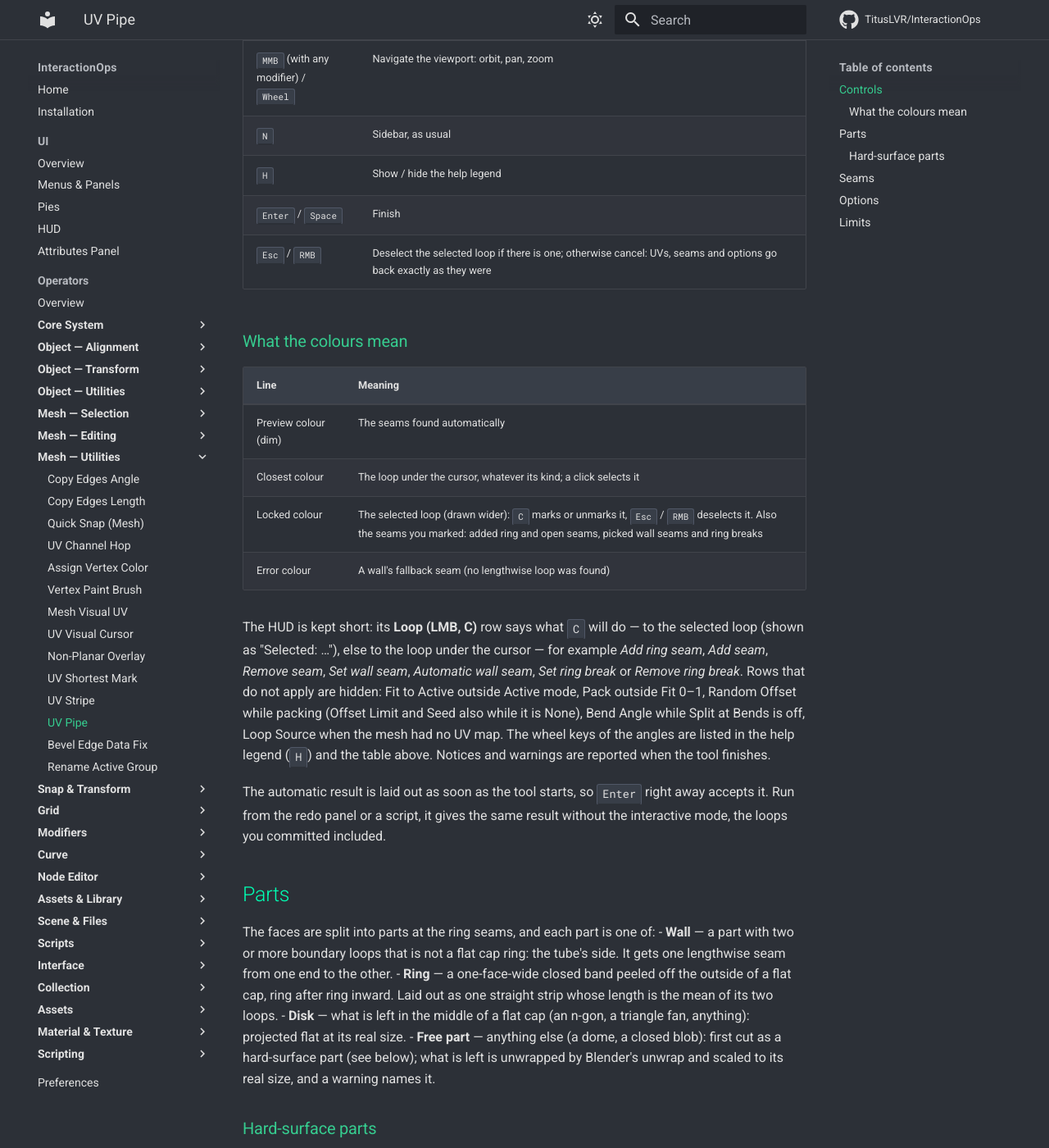
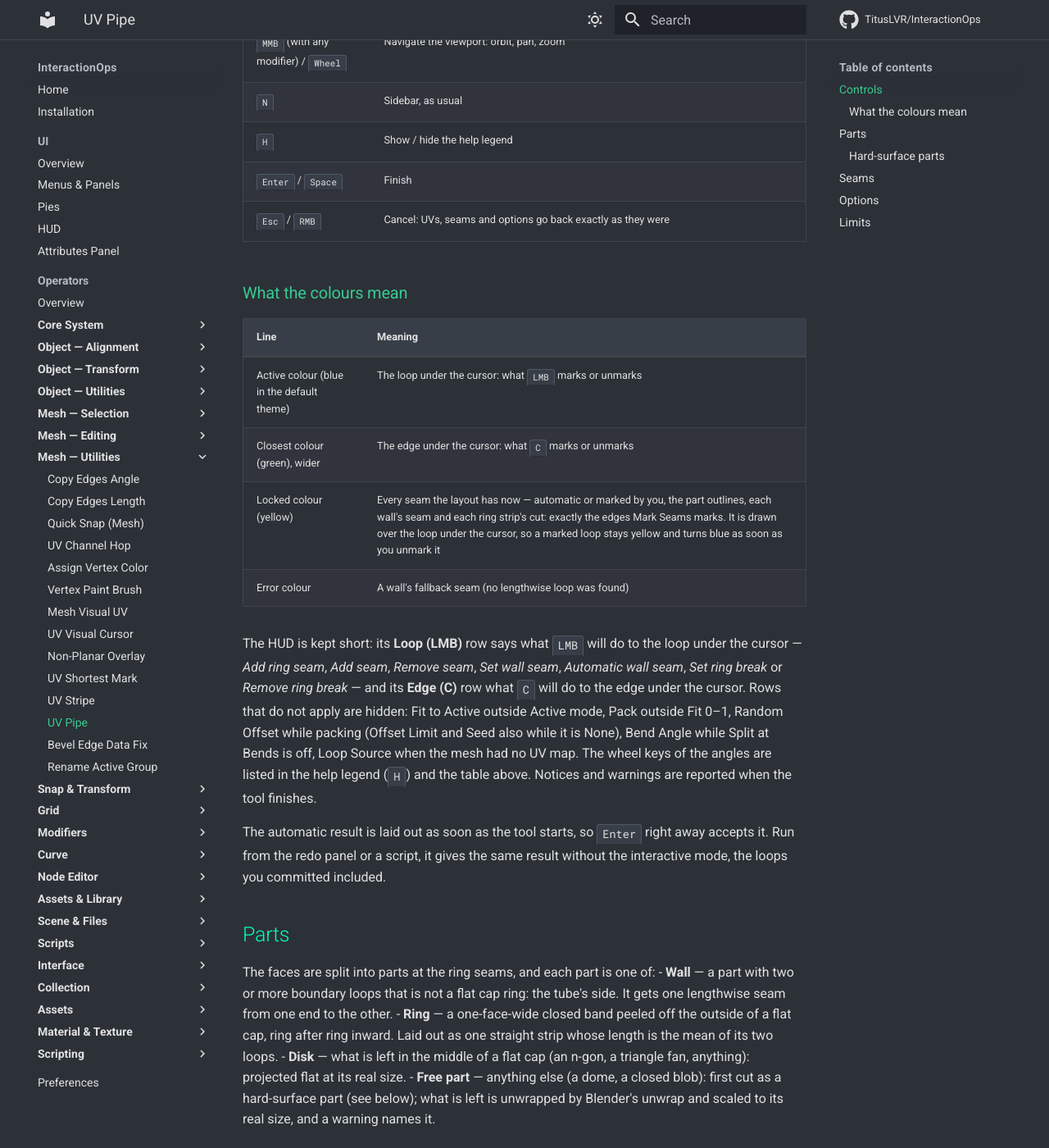
Before and after one commit to TitusLVR/InteractionOps, an MkDocs documentation site: the page built from docs/operators/op_mesh_uv_pipe.md, in a window 1280 px wide and 1400 px high, scrolled down 1783 px. Shown: the whole window at 82% size. Built offline with MkDocs 1.6.1 and Material for MkDocs 9.7.7, drawn with Linux system fonts in a browser that asks for light colours; comment, search, counter and statistics services are not loaded; some of the changed text lies outside the part shown.

Commit message:
feat(uv-pipe): LMB marks or unmarks the loop, C the edge under the cursor; seams are yellow
No selection any more: LMB toggles the mark of the loop under the cursor
at once, C the single edge under it (a ring's break on a ring cross edge),
Alt + C unmarks the whole loop; Esc / RMB cancel. An unmark takes the seam
off in one press, also where an edge the user added is an automatic cut
too. The preview draws the loop under the cursor in the active colour,
every seam the layout marks (exactly what Mark Seams sets, ring cut rungs
included) in yellow above it, fallback seams in the error colour and the
edge under the cursor in green on top. HUD rows Loop (LMB) and Edge (C).

Co-Authored-By: Claude Fable 5.2 <noreply@anthropic.com>

```diff
--- a/docs/operators/op_mesh_uv_pipe.md
+++ b/docs/operators/op_mesh_uv_pipe.md
@@ -9,10 +9,10 @@ Unwraps tubes and their caps in one go: the tube's wall becomes one island with
 ## Controls
 | Key | Action |
 | --- | --- |
-| <kbd>Mouse move</kbd> | Shows the edge under the cursor and the seam loop it would make |
-| <kbd>LMB</kbd> | Select the loop under the cursor; a click on another loop moves the selection. A click never changes the UVs |
-| <kbd>C</kbd> | Mark / unmark the selected loop (with nothing selected: the loop under the cursor, which becomes selected) and lay the UVs out again; the loop stays selected, so <kbd>C</kbd> again undoes it. Every loop can be marked: a ring seam, a wall seam, a ring break or an open seam |
-| <kbd>Alt</kbd>+<kbd>C</kbd> | Unmark the loop under the cursor (with nothing under it: the selected loop), without selecting it: its seam edges stop being seams, your picked wall seam or ring break is dropped |
+| <kbd>Mouse move</kbd> | Shows the edge under the cursor and the seam loop through it |
+| <kbd>LMB</kbd> | Mark the loop under the cursor as a seam, or unmark it when it is one; the UVs are laid out again at once. Every loop can be marked: a ring seam, a wall seam, a ring break or an open seam |
+| <kbd>C</kbd> | The same for the single edge under the cursor: mark or unmark it (on a cross edge of a ring strip: set or take back that ring's break) |
+| <kbd>Alt</kbd>+<kbd>C</kbd> | Unmark the whole loop under the cursor: its seam edges stop being seams, your picked wall seam or ring break is dropped — for a loop that is only partly a seam, where <kbd>LMB</kbd> would mark the rest |
 | <kbd>Alt</kbd>+<kbd>Wheel</kbd> | Step the seam of the wall under the cursor to the next / previous lengthwise loop round the tube |
 | <kbd>Ctrl</kbd>+<kbd>Wheel</kbd> | Loop Angle ±5° |
 | <kbd>Shift</kbd>+<kbd>Wheel</kbd> | Sharp Angle ±5° (<kbd>Ctrl</kbd>+<kbd>Shift</kbd>: ±1°) |
@@ -35,17 +35,17 @@ Unwraps tubes and their caps in one go: the tube's wall becomes one island with
 | <kbd>N</kbd> | Sidebar, as usual |
 | <kbd>H</kbd> | Show / hide the help legend |
 | <kbd>Enter</kbd> / <kbd>Space</kbd> | Finish |
-| <kbd>Esc</kbd> / <kbd>RMB</kbd> | Deselect the selected loop if there is one; otherwise cancel: UVs, seams and options go back exactly as they were |
+| <kbd>Esc</kbd> / <kbd>RMB</kbd> | Cancel: UVs, seams and options go back exactly as they were |
 
 ### What the colours mean
 | Line | Meaning |
 | --- | --- |
-| Preview colour (dim) | The seams found automatically |
-| Closest colour | The loop under the cursor, whatever its kind; a click selects it |
-| Locked colour | The selected loop (drawn wider): <kbd>C</kbd> marks or unmarks it, <kbd>Esc</kbd> / <kbd>RMB</kbd> deselects it. Also the seams you marked: added ring and open seams, picked wall seams and ring breaks |
+| Active colour (blue in the default theme) | The loop under the cursor: what <kbd>LMB</kbd> marks or unmarks |
+| Closest colour (green), wider | The edge under the cursor: what <kbd>C</kbd> marks or unmarks |
+| Locked colour (yellow) | Every seam the layout has now — automatic or marked by you, the part outlines, each wall's seam and each ring strip's cut: exactly the edges Mark Seams marks. It is drawn over the loop under the cursor, so a marked loop stays yellow and turns blue as soon as you unmark it |
 | Error colour | A wall's fallback seam (no lengthwise loop was found) |
 
-The HUD is kept short: its **Loop (LMB, C)** row says what <kbd>C</kbd> will do — to the selected loop (shown as "Selected: …"), else to the loop under the cursor — for example *Add ring seam*, *Add seam*, *Remove seam*, *Set wall seam*, *Automatic wall seam*, *Set ring break* or *Remove ring break*. Rows that do not apply are hidden: Fit to Active outside Active mode, Pack outside Fit 0–1, Random Offset while packing (Offset Limit and Seed also while it is None), Bend Angle while Split at Bends is off, Loop Source when the mesh had no UV map. The wheel keys of the angles are listed in the help legend (<kbd>H</kbd>) and the table above. Notices and warnings are reported when the tool finishes.
+The HUD is kept short: its **Loop (LMB)** row says what <kbd>LMB</kbd> will do to the loop under the cursor — *Add ring seam*, *Add seam*, *Remove seam*, *Set wall seam*, *Automatic wall seam*, *Set ring break* or *Remove ring break* — and its **Edge (C)** row what <kbd>C</kbd> will do to the edge under the cursor. Rows that do not apply are hidden: Fit to Active outside Active mode, Pack outside Fit 0–1, Random Offset while packing (Offset Limit and Seed also while it is None), Bend Angle while Split at Bends is off, Loop Source when the mesh had no UV map. The wheel keys of the angles are listed in the help legend (<kbd>H</kbd>) and the table above. Notices and warnings are reported when the tool finishes.
 
 The automatic result is laid out as soon as the tool starts, so <kbd>Enter</kbd> right away accepts it. Run from the redo panel or a script, it gives the same result without the interactive mode, the loops you committed included.
 
@@ -64,10 +64,10 @@ A part that is no tube, ring or cap — a cube, a bevelled box, a bracket — is
 - A **seam loop** is traced edge by edge, always on along the straightest edge, through poles, triangles and n-gons alike. It goes on while the angle between consecutive edges is at least **Loop Angle** (120° by default) and stops at a sharper turn.
 - Each wall's **lengthwise seam** is the shortest lengthwise loop that reaches both ends — on a bent pipe that is the inside of the bends. When no loop reaches both ends, the shortest edge path between them is used, drawn in the error colour and reported as a warning; lowering Loop Angle usually finds a real loop.
 - **Seam Side** moves the automatic lengthwise seam to hide it: *Shortest* (default) is the rule above; *Bottom (−Z)*, *Top (+Z)*, *Left (−X)*, *Right (+X)*, *Front (−Y)* and *Back (+Y)* take, of the lengthwise loops, the one whose faces point most toward that world direction — on a lying tube *Bottom* puts the seam along its underside. It follows the tube's surface, so on a bent pipe the seam stays on that side of the tube round the bend. Loops that face the side equally (a direction along the tube's axis) fall back to the shortest of them. A seam you pick by hand or with <kbd>Alt</kbd>+<kbd>Wheel</kbd> overrides it, and so does an existing seam under Split at Seams; pressing <kbd>T</kbd> drops the wall seams you picked so the new side applies (ring breaks and ring seams stay). The direction is judged by the faces' normals: on a mesh whose normals point inward the opposite side is chosen.
-Every loop below is marked by selecting it (<kbd>LMB</kbd>) and pressing <kbd>C</kbd>; <kbd>C</kbd> again on the same loop takes the mark back.
+Every loop below is marked with <kbd>LMB</kbd> on it, and a second <kbd>LMB</kbd> on it takes the mark back. <kbd>C</kbd> does the same for one edge, <kbd>Alt</kbd>+<kbd>C</kbd> unmarks the whole loop. Unmarking always takes the seam off in one press, also where an edge you added is a seam for an automatic reason as well (it is then removed).
 - Marking a **ring loop** toggles a ring seam there: it adds one, or removes one already present, automatic ones included. A removed seam is not found again when the options change.
 - Marking a **lengthwise loop** on a wall makes it that wall's seam; marking it again gives the wall back its automatic seam (see Seam Side).
-- Any other loop is an **open seam**: from the edge under the cursor it runs both ways, through any seams it crosses, until it reaches the border of the faces or a turn sharper than Loop Angle — so every edge of a marked open seam selects the whole seam again. Marking it adds a seam along it, or removes it when all of it is already a seam (an automatic one included; the hard-surface pass then does not cut it again); a loop only partly on seams is added. <kbd>Alt</kbd>+<kbd>C</kbd> unmarks the loop under the cursor in one go: its edges that are seams stop being seams (yours are taken back, automatic ones are removed and not found again), the rest is left alone. An open seam that splits a part into two cuts it there; one that does not (a slit) turns the part into a free part, unwrapped by Blender's unwrap with the slit as a seam and no warning. On a curved part the UVs open along the slit; on a flat one the unwrap keeps the plane, so the slit is marked but its two sides stay together. To set a wall's seam, mark its lengthwise loop instead: an added open seam along a whole wall is a slit, not the wall's seam.
+- Any other loop is an **open seam**: from the edge under the cursor it runs both ways, through any seams it crosses, until it reaches the border of the faces or a turn sharper than Loop Angle — so every edge of a marked open seam gives the whole seam again. Marking it adds a seam along it, or removes it when all of it is already a seam (an automatic one included; the hard-surface pass then does not cut it again); a loop only partly on seams is added. <kbd>Alt</kbd>+<kbd>C</kbd> unmarks the loop under the cursor in one go: its edges that are seams stop being seams (yours are taken back, automatic ones are removed and not found again), the rest is left alone. An open seam that splits a part into two cuts it there; one that does not (a slit) turns the part into a free part, unwrapped by Blender's unwrap with the slit as a seam and no warning. On a curved part the UVs open along the slit; on a flat one the unwrap keeps the plane, so the slit is marked but its two sides stay together. To set a wall's seam, mark its lengthwise loop instead: an added open seam along a whole wall is a slit, not the wall's seam.
 - Marking a **cross edge of a ring** strip picks where that ring is cut open; marking it again takes the pick back.
 
 ## Options
@@ -86,7 +86,7 @@ All options are also in the redo panel.
 - **Merge Doubles** — as in UV Stripe: doubled vertices are merged before the layout (in the interactive mode, on finish).
 
 ## Limits
-- A chamfered or rounded rim has no single sharp loop and is not found: select it and press <kbd>C</kbd> to add the ring seam.
+- A chamfered or rounded rim has no single sharp loop and is not found: click it (<kbd>LMB</kbd>) to add the ring seam.
 - On a tube with 4 or 5 sides the rim's corners are sharper than the default Loop Angle, so no rim closes and the tube is no tube to UV Pipe: it is cut as a hard-surface part, into its flat faces. Lower Loop Angle (for example to 80°) and the rims are found, so it is unwrapped as a tube with one wall.
 - A closed surface with no ends (a torus) is a free part.
 - The selection, the active face, pins and the UVs of faces outside the scope are left as they are; a mesh without a UV map gets one, and cancelling removes it again.
```
Also changed, not shown: 3 other files.
